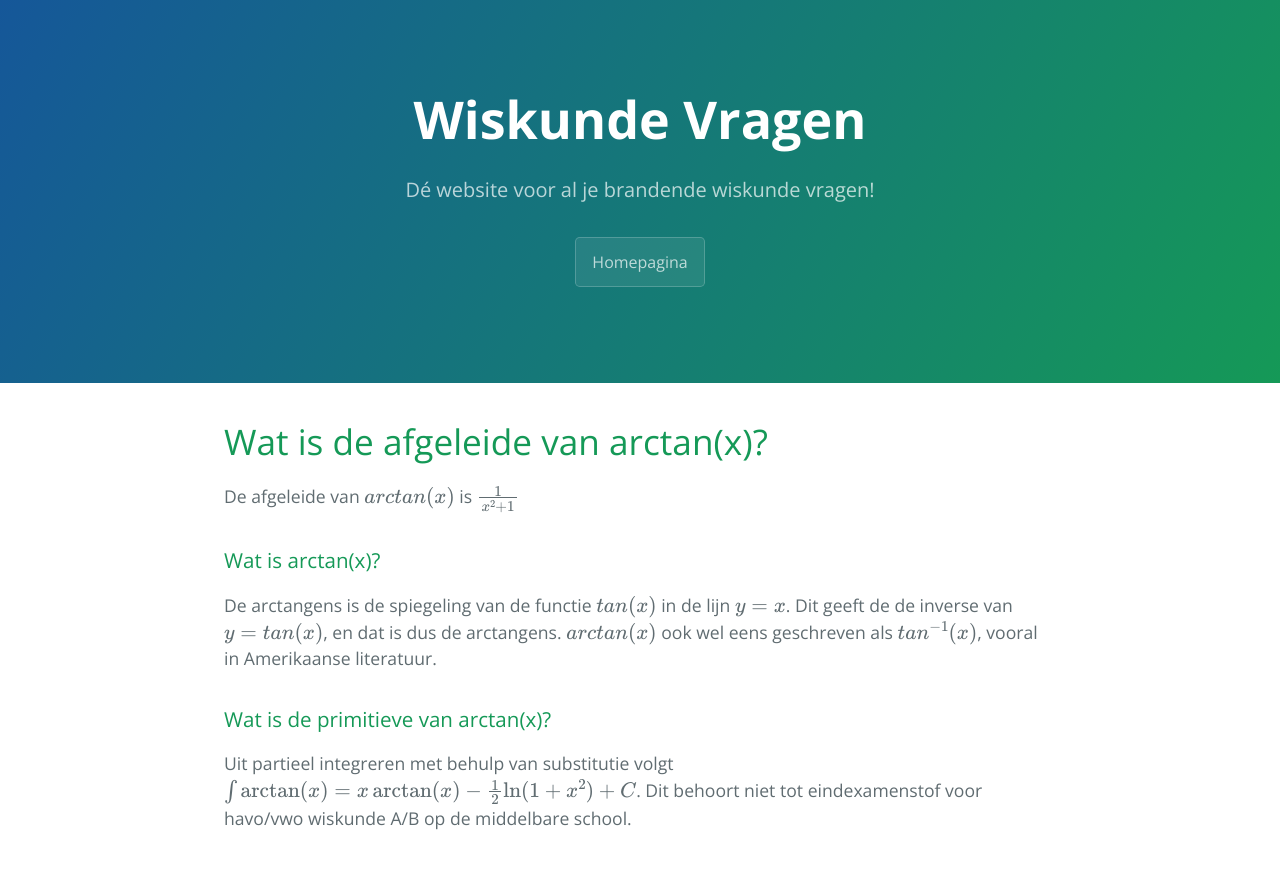
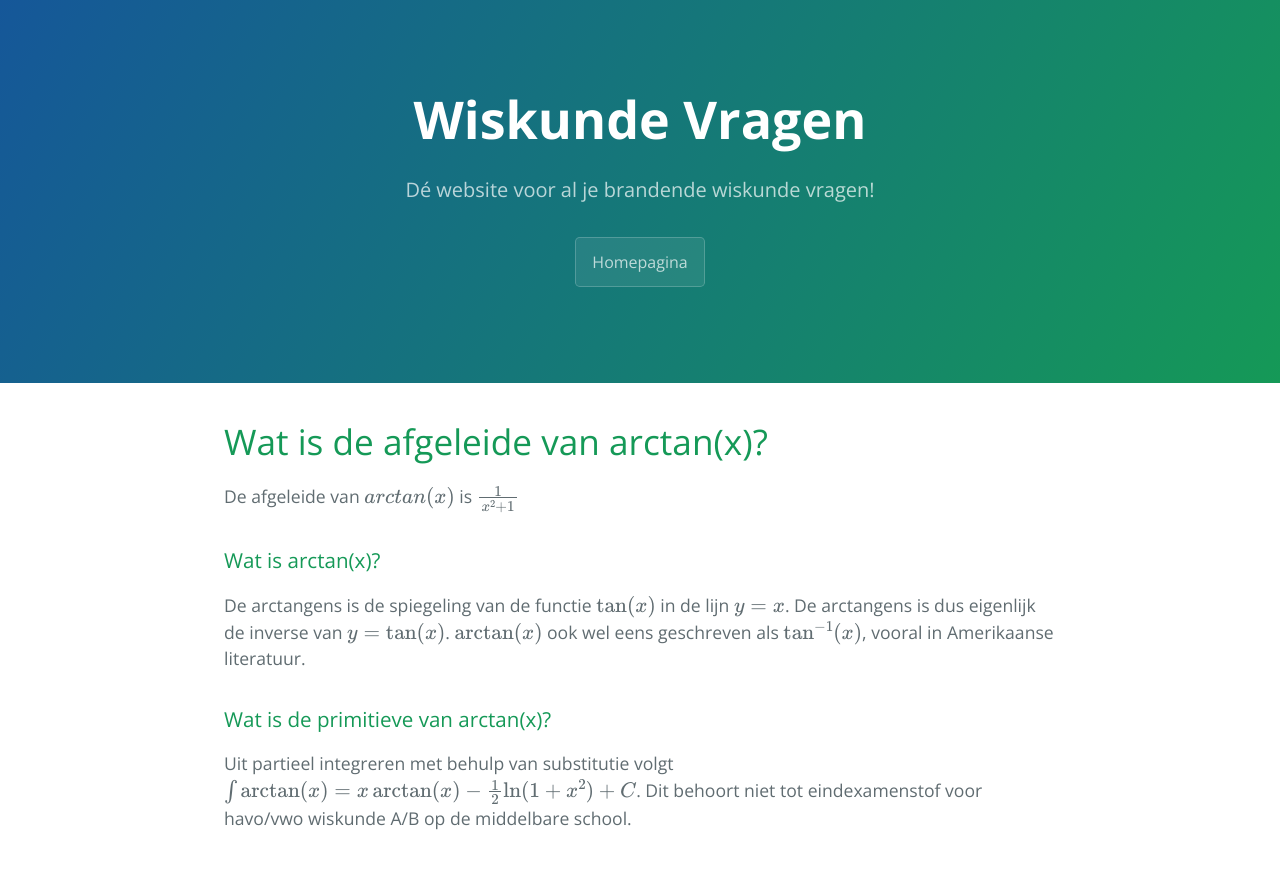
Before and after one commit to wiskundevragen/wiskundevragen.github.io, a Jekyll site: the page built from afgeleides/arctanx.html, in a window 1280 px wide. Shown: the top 869 px of the page. Built offline with Jekyll 4.4.1, drawn with Linux system fonts in a browser that asks for light colours.

Commit message:
fix more pages

```diff
--- a/afgeleides/arctanx.html
+++ b/afgeleides/arctanx.html
@@ -9,8 +9,8 @@ latex: yes
 De afgeleide van \(arctan(x)\) is \(\frac{1}{x^2+1}\)
 
 <h3>Wat is arctan(x)?</h3>
-De arctangens is de spiegeling van de functie \(tan(x)\) in de lijn \(y=x\). Dit geeft de de
-inverse van \(y = tan(x)\), en dat is dus de arctangens. \(arctan(x)\) ook wel eens geschreven als \(tan^{-1}(x)\),
+De arctangens is de spiegeling van de functie \(\tan(x)\) in de lijn \(y=x\). De arctangens is dus eigenlijk de
+inverse van \(y = \tan(x)\). \(\arctan(x)\) ook wel eens geschreven als \(\tan^{-1}(x)\),
 vooral in Amerikaanse literatuur.
 
 <h3>Wat is de primitieve van arctan(x)?</h3>
```
Also changed, not shown: afgeleides/arcsinx.html (+5 -11 lines).
